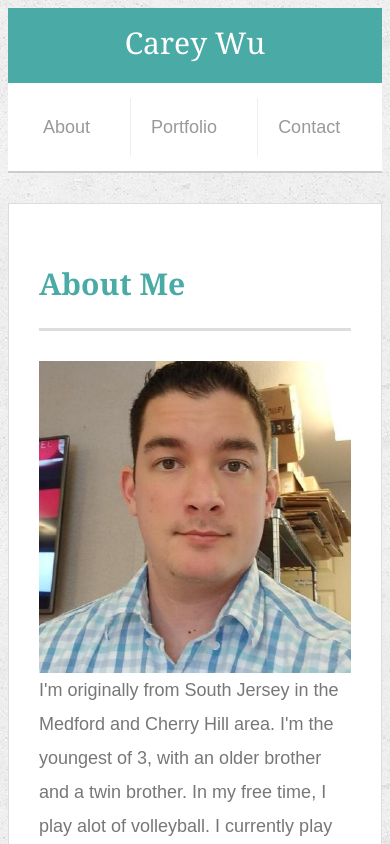
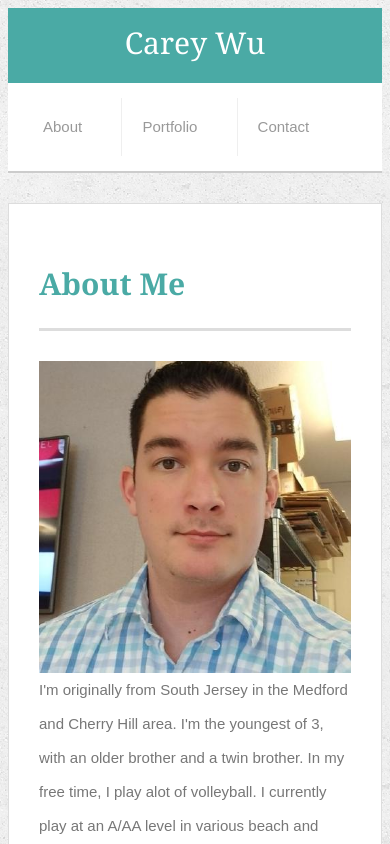
Before and after one commit to Carey-Wu/Responsive-Portfolio, a plain HTML site: page index.html in a window 390 px wide. Shown: the top 844 px of the page. Drawn offline with Linux system fonts and the light colour scheme.

Commit message:
3rd test

```diff
--- a/assets/css/style.css
+++ b/assets/css/style.css
@@ -325,4 +325,12 @@
     margin-top: 10px;
     margin-right: 25px;
   }
+
+  body {
+    font-family: Arial, "Helvetica Neue", Helvetica, sans-serif;
+    font-size: 15px;
+    line-height: 34px;
+    color: #777777;
+    background: url("../images/concrete_seamless.png");
+  }
 }
```
